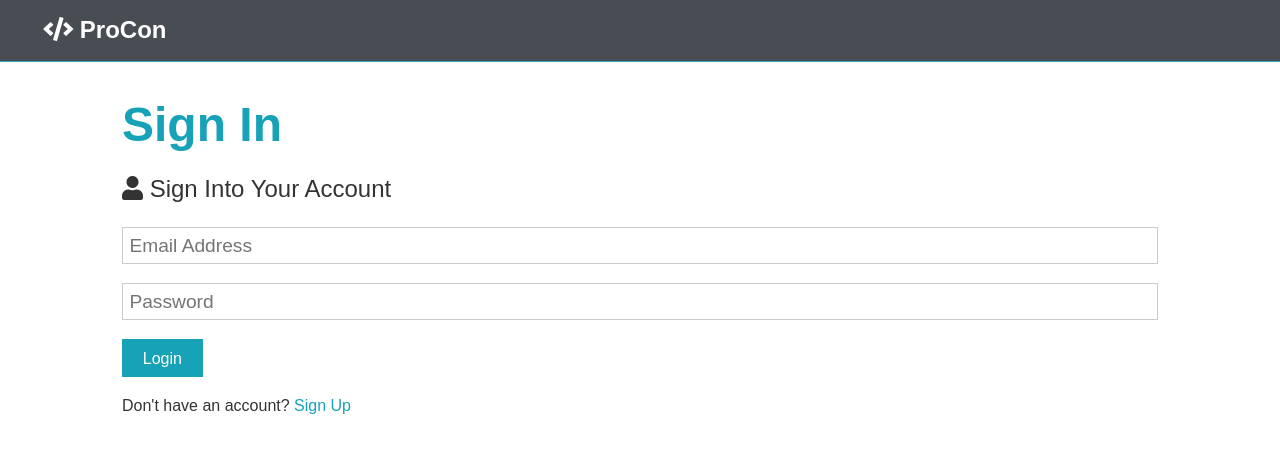
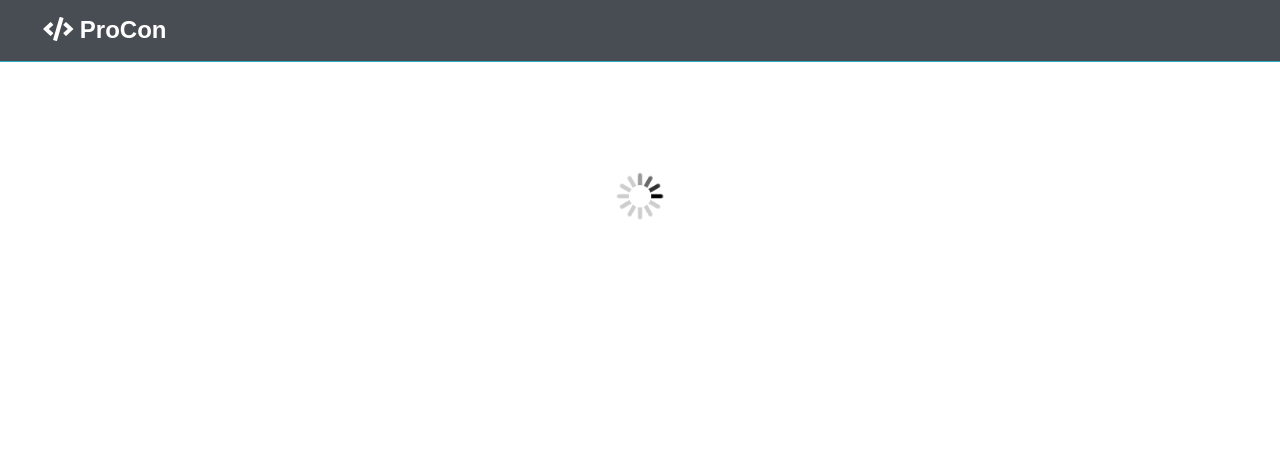
Before and after one commit to lzhangsysu/programmer_connect, a React (Create React App) app in the folder client/: page /dashboard in a window 1280 px wide. Before the commit this address led to /login. Shown: the top 452 px of the page. Built offline with nearby package versions, Linux system fonts and the light colour scheme.

Commit message:
add spinner

```diff
--- a/client/src/components/routing/PrivateRoute.js
+++ b/client/src/components/routing/PrivateRoute.js
@@ -2,12 +2,19 @@ import React from 'react';
 import { Route, Redirect } from 'react-router-dom';
 import PropTypes from 'prop-types';
 import { connect } from 'react-redux';
+import Spinner from '../layout/Spinner';
 
 const PrivateRoute = ({ component : Component, auth: {isAuthenticated, loading }, ...rest }) => (
     <Route
         {...rest}
         render={ props =>
-            isAuthenticated ? <Component {...props} /> : <Redirect to="/login" />
+            loading ? (
+                <Spinner />
+            ) : isAuthenticated ? (
+                <Component { ...props } />
+            ) : (
+                <Redirect to='/login' />
+            )
          }
     />
 );
--- a/client/src/components/routing/Routes.js
+++ b/client/src/components/routing/Routes.js
@@ -14,7 +14,7 @@ import Post from '../post/Post';
 import NotFound from '../layout/NotFound';
 import PrivateRoute from '../routing/PrivateRoute';
 
-const Routes = () => {
+const Routes = props => {
     return (
         <section className="container">
           <Alert />
--- a/client/src/reducers/auth.js
+++ b/client/src/reducers/auth.js
@@ -46,7 +46,6 @@ export default function(state = initialState, action) {
             };
         case REGISTER_FAIL:
         case LOGIN_FAIL:
-        case AUTH_ERROR:
         case ACCOUNT_DELETED:
             return {
                 ...state,
@@ -55,6 +54,7 @@ export default function(state = initialState, action) {
                 loading: false,
                 user: null
             };
+        case AUTH_ERROR:
         case LOGOUT:
             return {
                 ...state,
--- a/client/src/store.js
+++ b/client/src/store.js
@@ -2,6 +2,7 @@ import { createStore, applyMiddleware } from 'redux';
 import { composeWithDevTools } from 'redux-devtools-extension';
 import thunk from 'redux-thunk';
 import rootReducer from './reducers';
+import setAuthToken from './utils/setAuthToken';
 
 const initialState = {};
 
@@ -13,7 +14,14 @@ const store = createStore(
     composeWithDevTools(applyMiddleware(...middleWare)
 ));
 
-let currState;
+let currState = {
+    auth: {
+        token: null,
+        isAuthenticated: null,
+        loading: true,
+        user: null
+    }
+};
 
 store.subscribe(() => {
     // keep track of prev and curr state to compare
@@ -23,7 +31,7 @@ store.subscribe(() => {
     // update token value in local storage if it changes
     if (prevState && prevState.auth.token !== currState.auth.token) {
         const token = currState.auth.token;
-        token ? localStorage.setItem('token', token) : localStorage.removeItem('token');
+        setAuthToken(token);
     }
 });
 
```
